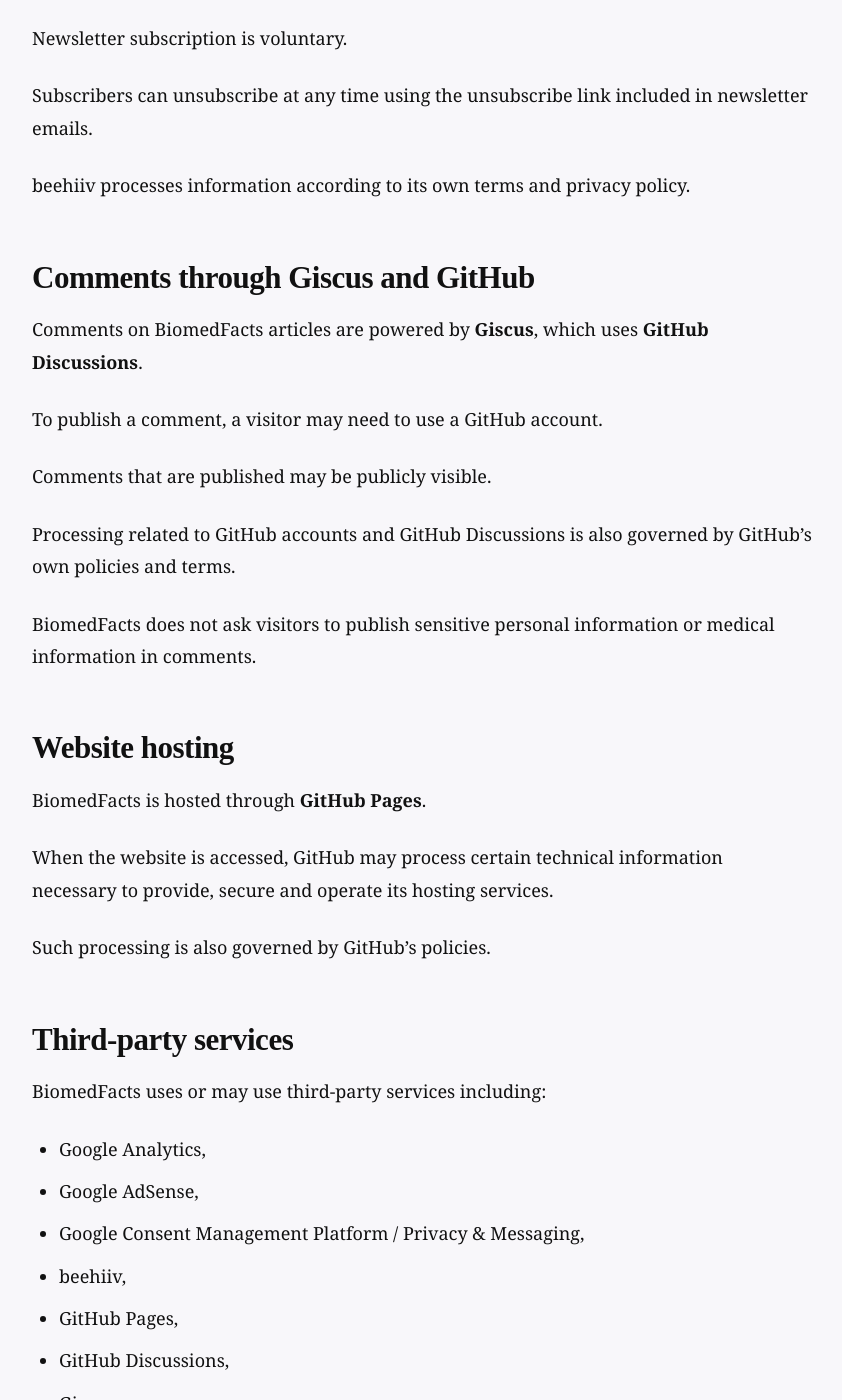
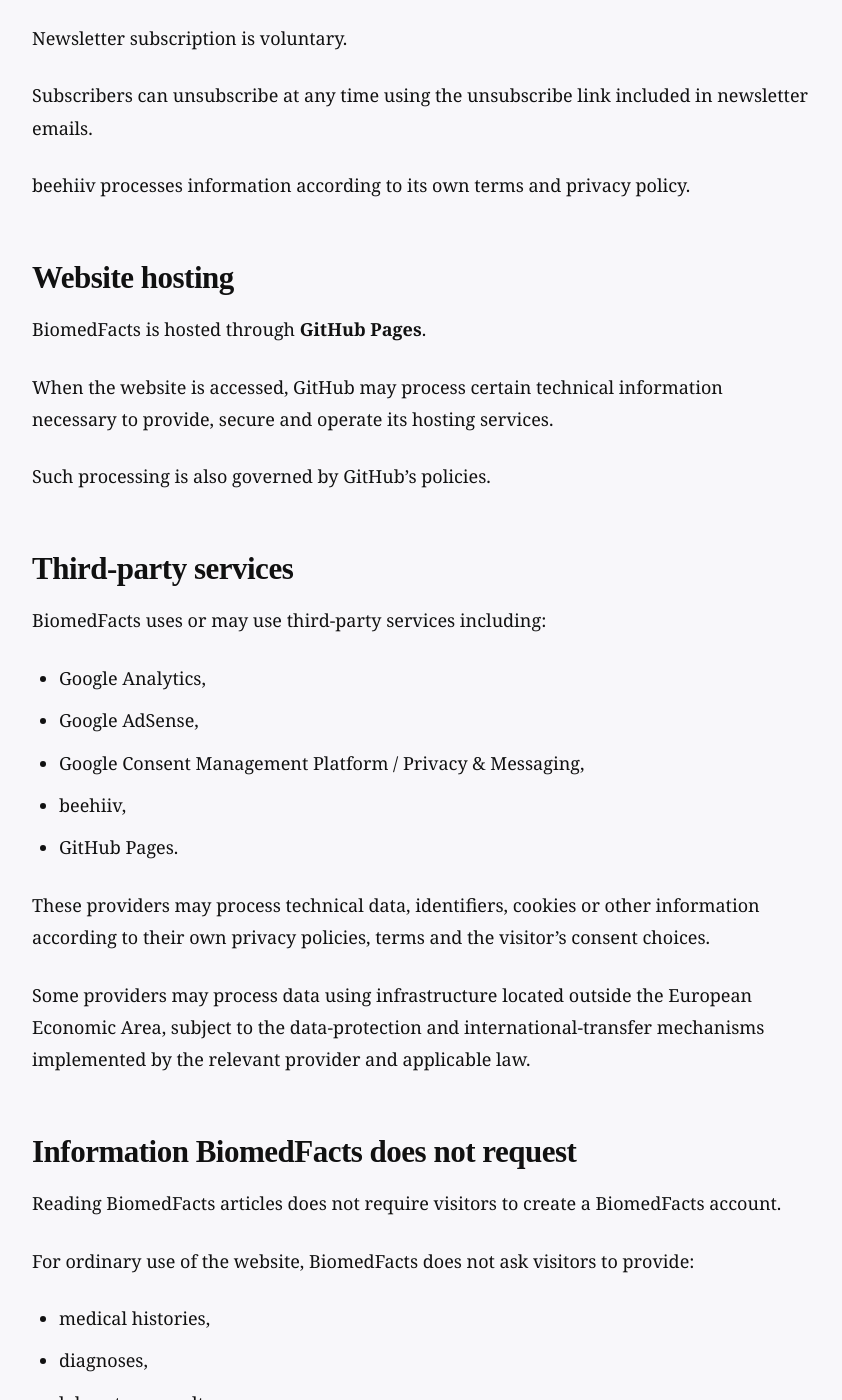
Before and after one commit to BiomedFacts/BiomedFacts, a Jekyll site: the page built from en/privacy-policy.md, in a window 1280 px wide and 1400 px high, scrolled down 6255 px. Shown: the whole window, without its empty margins (218-1060 px from the left). Built offline with Jekyll 4.4.1, drawn with Linux system fonts in a browser that asks for light colours; some of the changed text lies outside the part shown.

Commit message:
Update privacy-policy.md

```diff
--- a/en/privacy-policy.md
+++ b/en/privacy-policy.md
@@ -5,11 +5,11 @@
 translation_url: /privacy-policy/
 permalink: /en/privacy-policy/
 seo_title: Privacy Policy | BiomedFacts
-seo_description: Information about how BiomedFacts uses Google Analytics, cookies, Google AdSense, newsletter services, comments and other third-party services.
+seo_description: Information about how BiomedFacts uses Google Analytics, cookies, Google AdSense, newsletter services and other third-party services.
 intro: This Privacy Policy explains what data may be processed when you use BiomedFacts, why it may be processed and what choices are available to visitors.
 ---
 
-**Last updated: October 29, 2026**
+**Last updated: October 31, 2026**
 
 **BiomedFacts** is an independent science communication and health information publication.
 
@@ -152,18 +152,6 @@
 
 beehiiv processes information according to its own terms and privacy policy.
 
-## Comments through Giscus and GitHub
-
-Comments on BiomedFacts articles are powered by **Giscus**, which uses **GitHub Discussions**.
-
-To publish a comment, a visitor may need to use a GitHub account.
-
-Comments that are published may be publicly visible.
-
-Processing related to GitHub accounts and GitHub Discussions is also governed by GitHub's own policies and terms.
-
-BiomedFacts does not ask visitors to publish sensitive personal information or medical information in comments.
-
 ## Website hosting
 
 BiomedFacts is hosted through **GitHub Pages**.
@@ -180,9 +168,7 @@
 - Google AdSense,
 - Google Consent Management Platform / Privacy & Messaging,
 - beehiiv,
-- GitHub Pages,
-- GitHub Discussions,
-- Giscus.
+- GitHub Pages.
 
 These providers may process technical data, identifiers, cookies or other information according to their own privacy policies, terms and the visitor's consent choices.
 
@@ -201,8 +187,6 @@
 - financial information,
 - passwords.
 
-Visitors should not submit sensitive personal or medical information through comments or other public website features.
-
 ## Purposes of processing
 
 Information arising from the use of the website may be processed for specific purposes including:
@@ -211,7 +195,6 @@
 - understanding website traffic after consent, where consent is required,
 - improving content and user experience,
 - operating the newsletter,
-- enabling comments,
 - remembering visitor choices and preferences,
 - displaying, measuring and managing advertisements,
 - preventing fraud and abuse in advertising services.
@@ -235,8 +218,6 @@
 Data and identifiers relating to Google AdSense and advertising services are retained and processed according to the policies, settings and retention periods of Google and the relevant providers.
 
 Newsletter information may be retained while a user remains subscribed and in accordance with the operational requirements of beehiiv.
-
-Comments made through GitHub Discussions may remain available according to GitHub's functionality and policies unless they are deleted or modified using the options provided by that service.
 
 ## User rights
 
```
